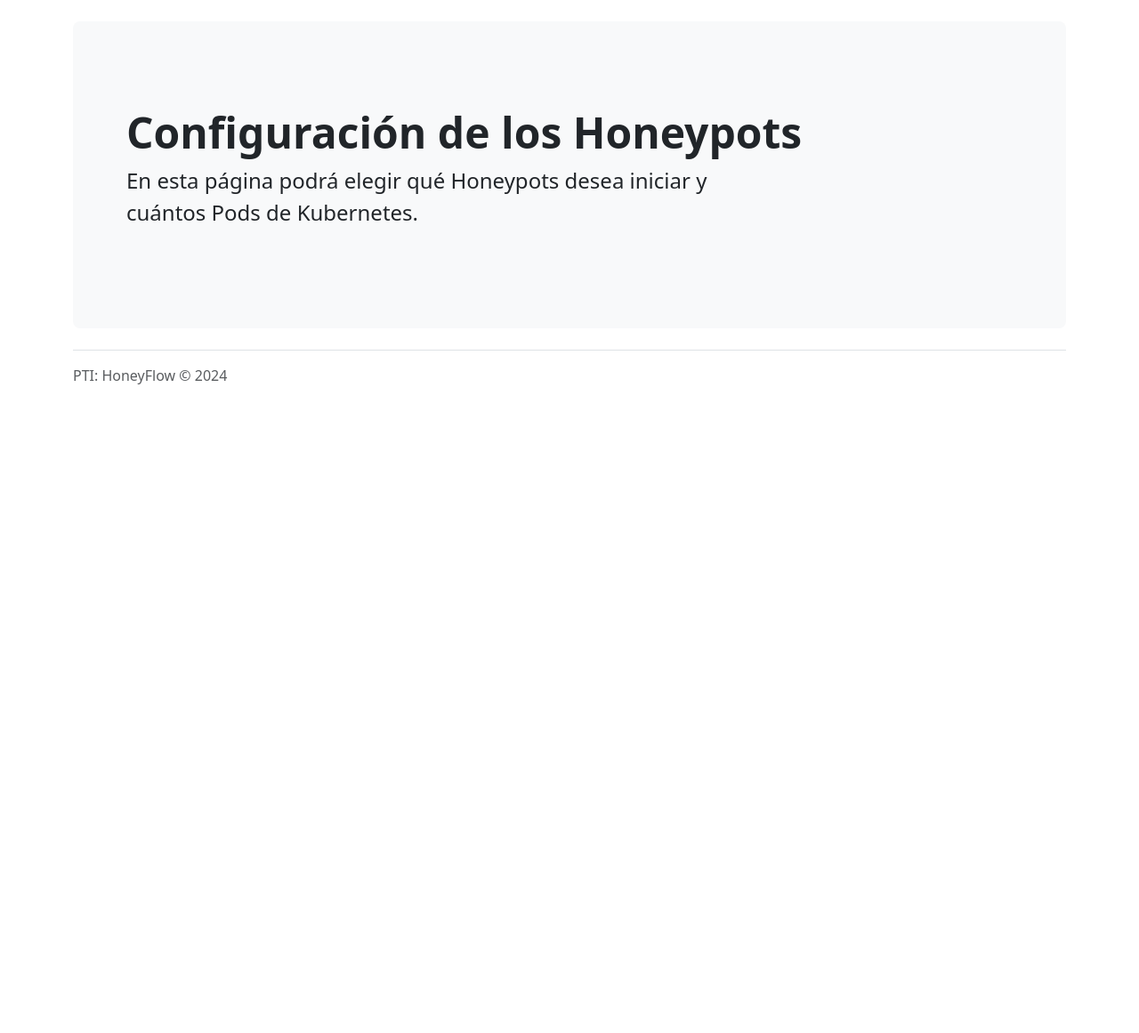
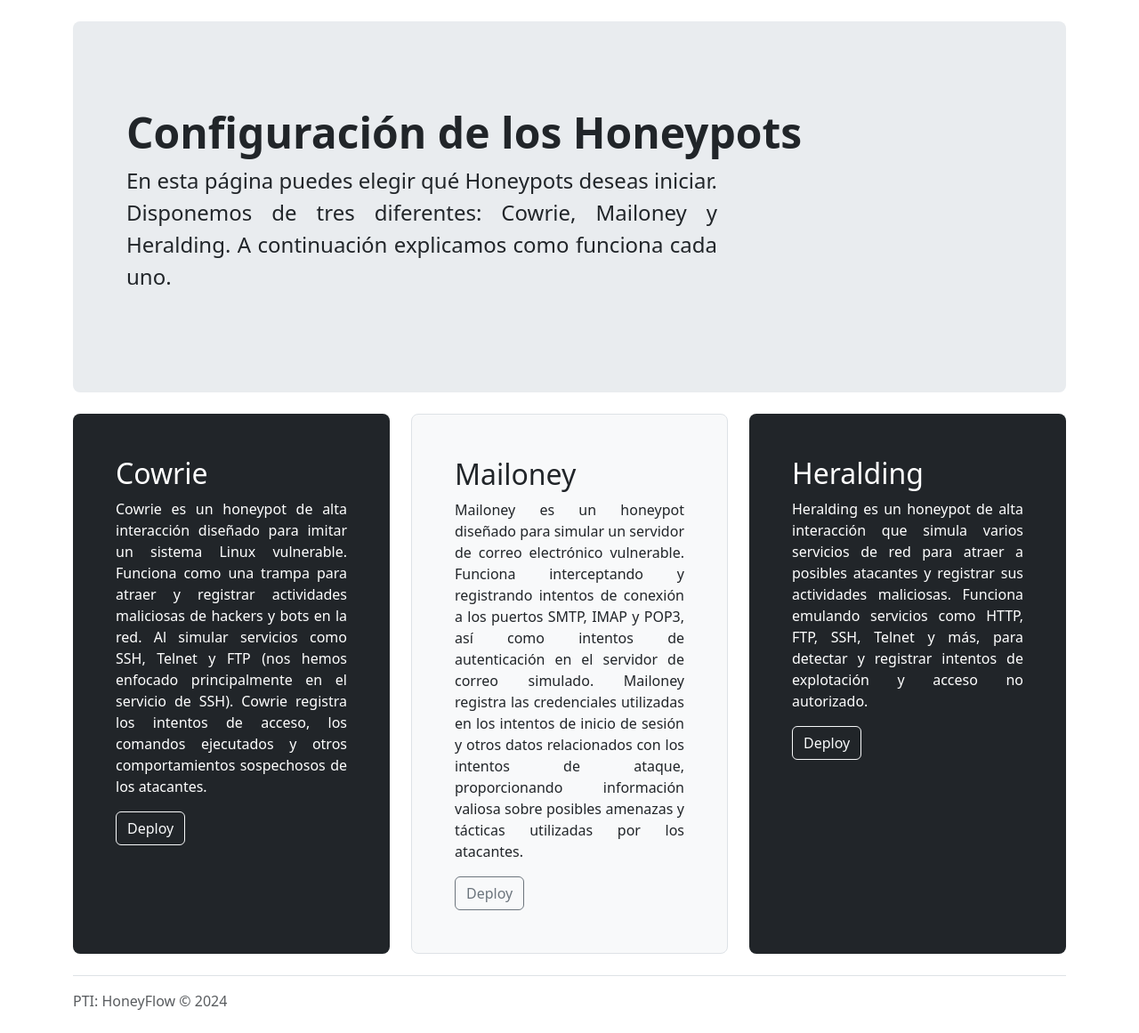
Before and after one commit to marcelca02/Honeyflow, a Flask app: page /configurar_honeypots in a window 1280 px wide. Shown: the part 99-1260 px from the top of the page at 89% size. Before the commit the page ends 531 px from the top, so only its background shows below. Run offline with Flask 3, Linux system fonts and the light colour scheme.

Commit message:
new config honeypots

```diff
--- a/server/app/routes.py
+++ b/server/app/routes.py
@@ -6,7 +6,7 @@
 from app import app
 from app.intrusion_detection import start_detection, ssh_brute_force_detection, port_scaning_detection, dns_tunneling_detection
 from app.db import DBMethods
-import plotly.graph_objs as go
+import pandas as pd
 
 # Variable global para saber si el docker del honeypot esta corriendo o no
 docker_running = False
@@ -15,10 +15,9 @@
 def home():
     return render_template('index.html')
 
-
 @app.route('/configurar_honeypots')
 def configurar_honeypots():
-	return render_template('configurar_honeypots.html')
+    return render_template('configurar_honeypots.html')
 
 @app.route('/deploy_honeypot')
 def deploy_honeypot():
@@ -55,23 +54,46 @@
     else:
         return render_template('resultado_honeypot.html', deploy=False, exito=False)
 
-
 @app.route('/show_results')
 def show_results():
-    # Aquí puedes definir el JSON que deseas pasar
-    # En este ejemplo, estoy pasando un JSON simple como un diccionario de Python
-    #os.path.join('JSON DIRECTORY', 'json file')
+    # Ejecutar comando docker para copiar archivo JSON
+    processo = subprocess.run(['docker', 'cp', 'cowrie:/home/cowrie/cowrie/var/log/cowrie/cowrie.json', 'app/data_analysis/cowrie/cowrie.json'])
 
-   json_file_path = os.path.join ('app', 'test.json')
+    if processo.returncode == 0:
+        json_file_path = os.path.join('app', 'data_analysis', 'cowrie', 'cowrie.json')
 
-   # Verificar si el archivo existe
-   if os.path.exists(json_file_path):
-        # Leer el contenido del archivo JSON
-        with open(json_file_path, 'r') as json_file:
-            datos_json = json.load(json_file)
-        return render_template('show_results.html', datos=datos_json)
-   else:
-        # Verifica si el archivo JSON existe
-        # Devuelve un código de estado HTTP 404 y un mensaje personalizado
+        # Verificar si el archivo existe
+        if os.path.exists(json_file_path):
+            try:
+                # Abre el archivo JSON y lee su contenido
+                with open(json_file_path, 'r') as json_file:
+                      data_str = json_file.read()
+                # Divide la cadena en varias líneas
+                lines = data_str.splitlines()
+                # Combina las líneas en un solo objeto JSON
+                combined_data = '[' + ','.join(lines) + ']'
 
-        return render_template('error.html'), 404
+                # Convierte el objeto JSON combinado en un arreglo de Python
+                data = json.loads(combined_data)
+                # Crea un diccionario de DataFrames en función del valor de la clave 'eventid'
+                dataframes = {}
+                for d in data:
+                    eventid = d['eventid']
+                    if eventid not in dataframes:
+                        dataframes[eventid] = pd.DataFrame(columns=d.keys())
+                    dataframes[eventid] = pd.concat([dataframes[eventid], pd.DataFrame([d])], ignore_index=True)
+                # Render the template with the DataFrames
+                return render_template('show_results.html', dataframes=dataframes)
+            except json.JSONDecodeError as error:
+                print(f"Error al leer archivo JSON: {error}")
+                return "Error al leer archivo JSON", 500
+        else:
+            print("Archivo JSON no encontrado")
+            return "Archivo JSON no encontrado", 404
+    else:
+        print("Error al ejecutar comando docker")
+        return "Error al ejecutar comando docker", 500
+        #Verifica si el archivo JSON existe
+        #Devuelve un código de estado HTTP 404 y un mensaje personalizado
+    #else:
+    #    return render_template('error.html'), 404
--- a/server/app/templates/base.html
+++ b/server/app/templates/base.html
@@ -8,6 +8,11 @@
     <meta name="author" content="Pablo,">
     <meta name="generator" content="PTI Project">
     <title>HoneyFlow</title>
+    <style>
+      p {
+        text-align: justify;
+      }
+    </style>
 
 
     <link href="https://cdn.jsdelivr.net/npm/bootstrap@5.3.3/dist/css/bootstrap.min.css" rel="stylesheet" integrity="sha384-QWTKZyjpPEjISv5WaRU9OFeRpok6YctnYmDr5pNlyT2bRjXh0JMhjY6hW+ALEwIH" crossorigin="anonymous">
--- a/server/app/templates/configurar_honeypots.html
+++ b/server/app/templates/configurar_honeypots.html
@@ -1,11 +1,35 @@
 {% extends "base.html" %}
 {% block content %}
 
-    <div class="p-5 mb-4 bg-body-tertiary rounded-3">
+    <div class="p-5 mb-4 bg-body-secondary rounded-3">
       <div class="container-fluid py-5">
         <h2 class="display-5 fw-bold">Configuración de los Honeypots</h2>
-        <p class="col-md-8 fs-4">En esta página podrá elegir qué Honeypots desea iniciar y cuántos Pods de Kubernetes.</p>
+        <p class="col-md-8 fs-4">En esta página puedes elegir qué Honeypots deseas iniciar. Disponemos de tres diferentes: Cowrie, Mailoney y Heralding. A continuación explicamos como funciona cada uno.</p>
       </div>
     </div>
 
+	<div class="row align-items-md-stretch mb-4">
+		<div class="col-md-4">
+			<div class="h-100 p-5 text-bg-dark rounded-3">
+				<h2>Cowrie</h2>
+				<p>Cowrie es un honeypot de alta interacción diseñado para imitar un sistema Linux vulnerable. Funciona como una trampa para atraer y registrar actividades maliciosas de hackers y bots en la red. Al simular servicios como SSH, Telnet y FTP (nos hemos enfocado principalmente en el servicio de SSH). Cowrie registra los intentos de acceso, los comandos ejecutados y otros comportamientos sospechosos de los atacantes.</p>
+				<button class="btn btn-outline-light" type="button">Deploy</button>
+			</div>
+		</div>
+		<div class="col-md-4">
+			<div class="h-100 p-5 bg-body-tertiary border rounded-3">
+				<h2>Mailoney</h2>
+				<p>Mailoney es un honeypot diseñado para simular un servidor de correo electrónico vulnerable. Funciona interceptando y registrando intentos de conexión a los puertos SMTP, IMAP y POP3, así como intentos de autenticación en el servidor de correo simulado. Mailoney registra las credenciales utilizadas en los intentos de inicio de sesión y otros datos relacionados con los intentos de ataque, proporcionando información valiosa sobre posibles amenazas y tácticas utilizadas por los atacantes.</p>
+				<button class="btn btn-outline-secondary" type="button">Deploy</button>
+			</div>
+		</div>
+		<div class="col-md-4">
+			<div class="h-100 p-5 text-bg-dark rounded-3">
+				<h2>Heralding</h2>
+				<p>Heralding es un honeypot de alta interacción que simula varios servicios de red para atraer a posibles atacantes y registrar sus actividades maliciosas. Funciona emulando servicios como HTTP, FTP, SSH, Telnet y más, para detectar y registrar intentos de explotación y acceso no autorizado.</p>
+				<button class="btn btn-outline-light" type="button">Deploy</button>
+			</div>
+		</div>
+	</div>
+
 {% endblock %}
```
